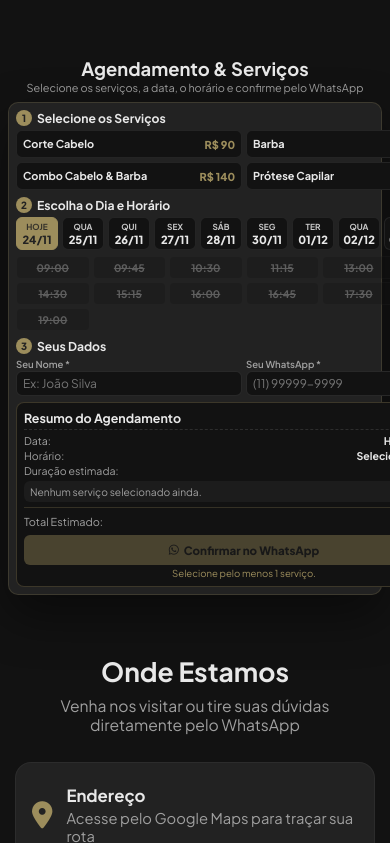
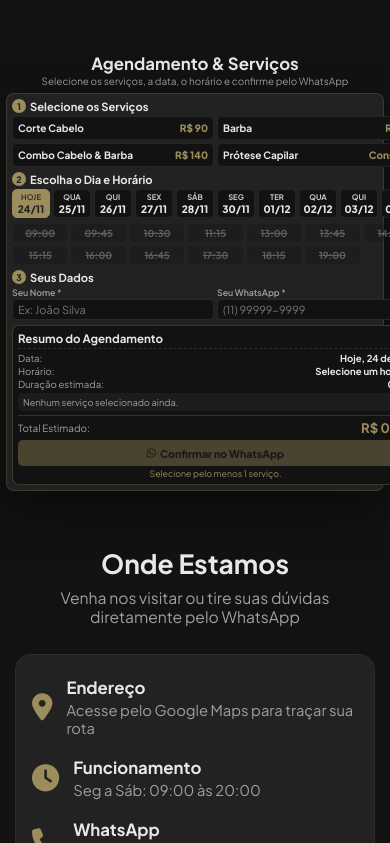
Before and after one commit to marechalmelvin71-design/goldens, a plain HTML site: page index.html in a window 390 px wide. Shown: the part 3198-4041 px from the top of the page. Drawn offline with Linux system fonts and the light colour scheme.

Commit message:
Add files via upload

```diff
--- a/index.html
+++ b/index.html
@@ -1062,8 +1062,8 @@
         @media (max-width: 920px) {
             .booking-wrapper {
                 grid-template-columns: 1fr;
-                padding: 12px 10px;
-                gap: 10px;
+                padding: 10px 8px;
+                gap: 8px;
             }
             .booking-summary {
                 position: static;
@@ -1161,106 +1161,106 @@
                 font-size: 0.9rem;
             }
 
-            /* AGENDAMENTO SUPER PEQUENO NO MOBILE */
+            /* AGENDAMENTO SUPER PEQUENO NO MOBILE (AJUSTE FINO) */
             #agendamento.section-container {
-                padding: 14px 8px;
+                padding: 10px 6px;
             }
 
             #agendamento .section-title {
-                margin-bottom: 8px;
+                margin-bottom: 6px;
             }
 
             #agendamento .section-title h2 {
-                font-size: 1.15rem;
+                font-size: 1.05rem;
                 margin-bottom: 1px;
             }
 
             #agendamento .section-title p {
-                font-size: 0.68rem;
+                font-size: 0.62rem;
             }
 
             .booking-wrapper {
-                padding: 7px;
-                gap: 6px;
-                border-radius: 10px;
+                padding: 5px;
+                gap: 5px;
+                border-radius: 8px;
             }
 
             .booking-step {
-                margin-bottom: 7px;
+                margin-bottom: 5px;
             }
 
             .step-header {
-                gap: 5px;
-                margin-bottom: 4px;
+                gap: 4px;
+                margin-bottom: 3px;
             }
 
             .step-number {
-                width: 16px;
-                height: 16px;
-                font-size: 0.62rem;
+                width: 14px;
+                height: 14px;
+                font-size: 0.56rem;
             }
 
             .step-header h3 {
-                font-size: 0.76rem;
+                font-size: 0.7rem;
             }
 
             .booking-services-grid {
                 grid-template-columns: 1fr 1fr;
-                gap: 4px;
+                gap: 3px;
             }
 
             .service-option {
-                padding: 4px 6px;
-                min-height: 28px;
-                border-radius: 6px;
+                padding: 3px 5px;
+                min-height: 24px;
+                border-radius: 5px;
+                gap: 2px;
+            }
+
+            .service-option-info h4 {
+                font-size: 0.63rem;
+                line-height: 1.05;
+            }
+
+            .service-option-price {
+                font-size: 0.63rem;
+            }
+
+            .dates-scroller {
                 gap: 3px;
-            }
-
-            .service-option-info h4 {
-                font-size: 0.68rem;
-                line-height: 1.1;
-            }
-
-            .service-option-price {
-                font-size: 0.68rem;
-            }
-
-            .dates-scroller {
-                gap: 4px;
-                margin-bottom: 4px;
+                margin-bottom: 3px;
                 padding-bottom: 2px;
             }
 
             .date-pill {
-                min-width: 42px;
-                padding: 3px 3px;
-                border-radius: 6px;
+                min-width: 38px;
+                padding: 2px 2px;
+                border-radius: 5px;
             }
 
             .date-pill .day-name {
-                font-size: 0.52rem;
+                font-size: 0.48rem;
             }
 
             .date-pill .day-num {
-                font-size: 0.7rem;
+                font-size: 0.64rem;
                 margin-top: 0;
             }
 
             .times-grid {
-                grid-template-columns: repeat(6, 1fr);
-                gap: 3px;
+                grid-template-columns: repeat(7, 1fr);
+                gap: 2px;
             }
 
             .time-slot {
-                padding: 3px 1px;
-                min-height: 23px;
-                font-size: 0.65rem;
-                border-radius: 5px;
+                padding: 2px 1px;
+                min-height: 20px;
+                font-size: 0.6rem;
+                border-radius: 4px;
             }
 
             .client-inputs {
                 grid-template-columns: 1fr 1fr;
-                gap: 4px;
+                gap: 3px;
             }
 
             .input-group.full {
@@ -1272,18 +1272,18 @@
             }
 
             .input-group label {
-                font-size: 0.6rem;
+                font-size: 0.55rem;
             }
 
             .input-group input {
-                padding: 4px 6px;
-                font-size: 12px;
-                border-radius: 6px;
+                padding: 3px 5px;
+                font-size: 11px;
+                border-radius: 5px;
             }
 
             .booking-summary {
-                padding: 7px;
-                border-radius: 8px;
+                padding: 5px;
+                border-radius: 7px;
             }
 
             .summary-badge {
@@ -1291,57 +1291,57 @@
             }
 
             .booking-summary h3 {
-                font-size: 0.78rem;
+                font-size: 0.72rem;
+                margin-bottom: 3px;
+                padding-bottom: 2px;
+            }
+
+            .summary-row {
+                margin-bottom: 1px;
+                font-size: 0.6rem;
+            }
+
+            .summary-services-list {
+                padding: 3px 5px;
+                margin: 3px 0 4px;
+                min-height: 16px;
+                border-radius: 5px;
+            }
+
+            .summary-services-list p {
+                font-size: 0.58rem;
+            }
+
+            .summary-service-item {
+                font-size: 0.6rem;
+                margin-bottom: 1px;
+            }
+
+            .summary-total-box {
+                padding-top: 3px;
                 margin-bottom: 4px;
-                padding-bottom: 3px;
-            }
-
-            .summary-row {
-                margin-bottom: 2px;
+            }
+
+            .summary-total-box span {
+                font-size: 0.62rem;
+            }
+
+            .summary-total-box strong {
+                font-size: 0.82rem;
+            }
+
+            .btn-confirm-booking {
+                padding: 4px 6px;
+                min-height: 26px;
                 font-size: 0.66rem;
-            }
-
-            .summary-services-list {
-                padding: 4px 6px;
-                margin: 4px 0 5px;
-                min-height: 20px;
-                border-radius: 6px;
-            }
-
-            .summary-services-list p {
-                font-size: 0.64rem;
-            }
-
-            .summary-service-item {
-                font-size: 0.66rem;
-                margin-bottom: 1px;
-            }
-
-            .summary-total-box {
-                padding-top: 4px;
-                margin-bottom: 5px;
-            }
-
-            .summary-total-box span {
-                font-size: 0.68rem;
-            }
-
-            .summary-total-box strong {
-                font-size: 0.92rem;
-            }
-
-            .btn-confirm-booking {
-                padding: 6px 8px;
-                min-height: 30px;
-                font-size: 0.72rem;
-                border-radius: 6px;
-                gap: 5px;
+                border-radius: 5px;
+                gap: 4px;
             }
 
             .booking-feedback {
                 margin-top: 2px;
-                font-size: 0.6rem;
-                min-height: 10px;
+                font-size: 0.55rem;
+                min-height: 8px;
             }
 
             .contact-card {
```
